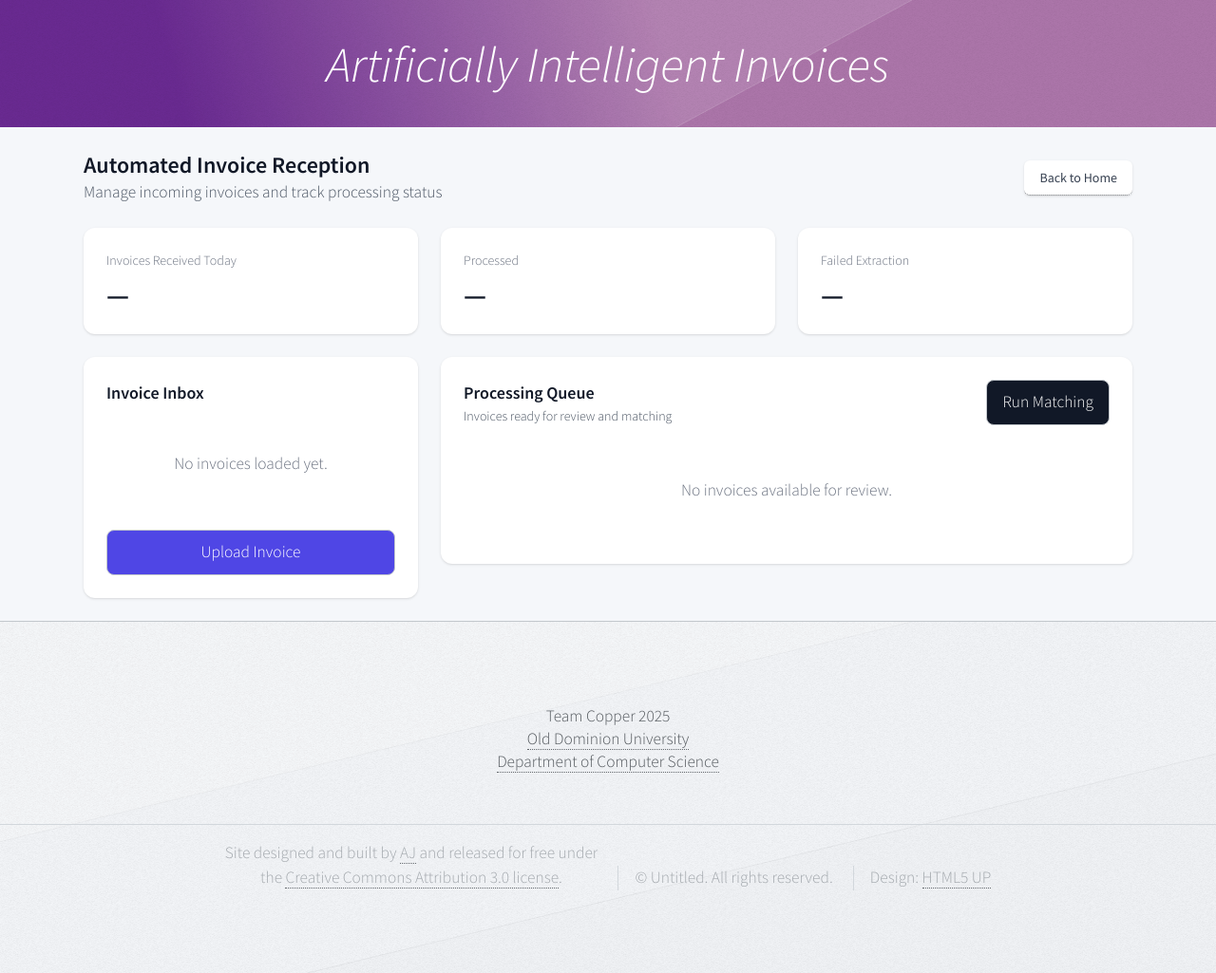
After one commit to cs-ddjor001/S26-TeamCopper-InvoiceAI, a Flask app: page /dashboard in a window 1280 px wide. The commit adds this page. Shown: the whole page at 95% size. Run offline with Flask 3, Linux system fonts and the light colour scheme; some libraries are stand-ins or nearby versions.

Commit message:
added dashboard layout shell (tailwind) for demo 1

```diff
--- a/app.py
+++ b/app.py
@@ -14,9 +14,15 @@ db.init_app(app)
 
 from models.invoice import Invoice
 
+
 @app.route("/")
 def home():
     return render_template("index.html")
+
+
+@app.route("/dashboard")
+def dashboard():
+    return render_template("dashboard.html")
 
 
 if __name__ == "__main__":
--- a/templates/base.html
+++ b/templates/base.html
@@ -3,29 +3,30 @@
 	<head>
 		<meta charset="UTF-8" />
 		<meta name="viewport" content="width=device-width, initial-scale=1.0" />
-		<title>AI² – {% block title %} {% endblock %}</title>
+		<title>AI² – {% block title %}{% endblock %}</title>
 		<link
 			rel="stylesheet"
 			href="{{ url_for('static', filename='css/main.css') }}"
 		/>
+		<script src="https://cdn.tailwindcss.com"></script>
 	</head>
 	<body>
         <div id="header-wrapper">
             <section id="hero" class="container">
                 <header>
-    			    <h2><em>Artificially Intelligent Invoices</em></h1>
+    			    <h2><em>Artificially Intelligent Invoices</em></h2>
                 </header>
             </section>
         </div>
         <div>
-            {% block content %} {% endblock %}
+            {% block content %}{% endblock %}
         </div>
         <div id="footer-wrapper">
 			<div id="footer" class="container">
 				<header class="major">
 					<h1>Team Copper 2025</h1>
-					<h2\3><a href="https://www.odu.edu/">Old Dominion University</a></h2>
-						<h4><a href="https://www.odu.edu/computer-science">Department of Computer Science</a></h3>
+					<h2><a href="https://www.odu.edu/">Old Dominion University</a></h2>
+					<h4><a href="https://www.odu.edu/computer-science">Department of Computer Science</a></h4>
 				</header>
 
 				<div id="copyright" class="container">
@@ -40,5 +41,6 @@
 					</ul>
 				</div>
 			</div>
+		</div>
 	</body>
 </html>
--- /dev/null
+++ b/templates/dashboard.html
@@ -0,0 +1,78 @@
+{% extends "base.html" %}
+
+{% block title %}Dashboard{% endblock %}
+
+{% block content %}
+
+<div class="w-full flex justify-center">
+  <div class="w-full max-w-6xl px-6 py-6 space-y-6">
+
+    <div class="flex items-center justify-between">
+      <div>
+        <h2 class="text-2xl font-semibold text-gray-900">Automated Invoice Reception</h2>
+        <p class="text-gray-600">Manage incoming invoices and track processing status</p>
+      </div>
+
+      <a href="/" class="inline-flex items-center rounded-md bg-white px-4 py-2 text-sm font-medium text-gray-700 shadow hover:bg-gray-50">
+        Back to Home
+      </a>
+    </div>
+
+    <div class="grid grid-cols-1 md:grid-cols-3 gap-6">
+      <div class="bg-white rounded-xl shadow p-6">
+        <p class="text-sm text-gray-500">Invoices Received Today</p>
+        <p class="text-3xl font-semibold text-gray-900 mt-2">—</p>
+      </div>
+
+      <div class="bg-white rounded-xl shadow p-6">
+        <p class="text-sm text-gray-500">Processed</p>
+        <p class="text-3xl font-semibold text-gray-900 mt-2">—</p>
+      </div>
+
+      <div class="bg-white rounded-xl shadow p-6">
+        <p class="text-sm text-gray-500">Failed Extraction</p>
+        <p class="text-3xl font-semibold text-gray-900 mt-2">—</p>
+      </div>
+    </div>
+
+    <div class="grid grid-cols-1 lg:grid-cols-3 gap-6">
+
+      <div class="lg:col-span-1">
+        <div class="bg-white rounded-xl shadow p-6">
+          <h3 class="text-lg font-semibold text-gray-900 mb-4">Invoice Inbox</h3>
+
+          <div class="rounded-lg border border-gray-200 p-8 text-center text-gray-500">
+            No invoices loaded yet.
+          </div>
+
+          <button class="mt-6 w-full bg-indigo-600 text-white py-2.5 rounded-lg hover:bg-indigo-700 transition">
+            Upload Invoice
+          </button>
+        </div>
+      </div>
+
+      <div class="lg:col-span-2">
+        <div class="bg-white rounded-xl shadow p-6">
+          <div class="flex items-center justify-between mb-4">
+            <div>
+              <h3 class="text-lg font-semibold text-gray-900">Processing Queue</h3>
+              <p class="text-sm text-gray-600">Invoices ready for review and matching</p>
+            </div>
+
+            <button class="bg-gray-900 text-white px-4 py-2.5 rounded-lg hover:bg-black transition">
+              Run Matching
+            </button>
+          </div>
+
+          <div class="rounded-lg border border-gray-200 p-10 text-center text-gray-500">
+            No invoices available for review.
+          </div>
+        </div>
+      </div>
+
+    </div>
+
+  </div>
+</div>
+
+{% endblock %}
```
Also changed, not shown: templates/index.html (+16 -3 lines).
